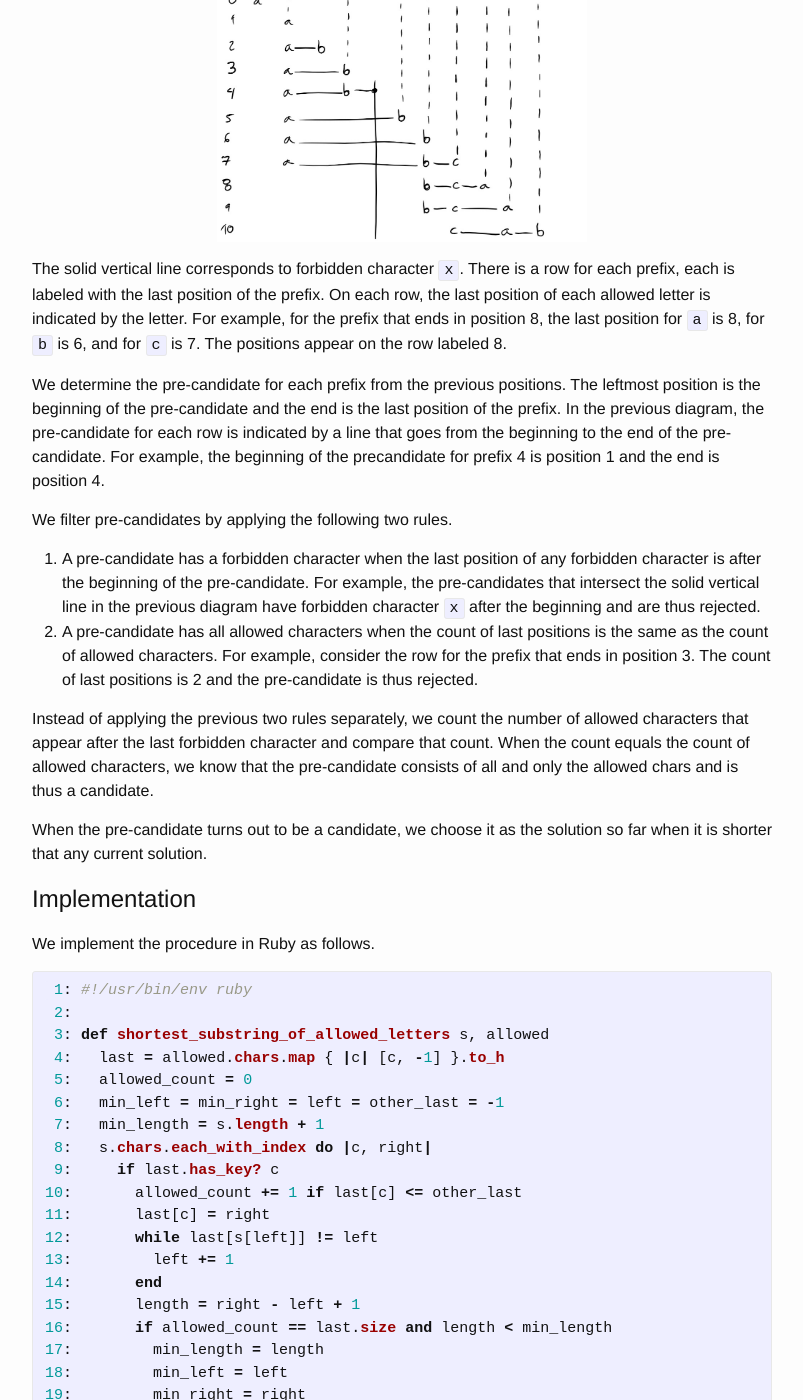
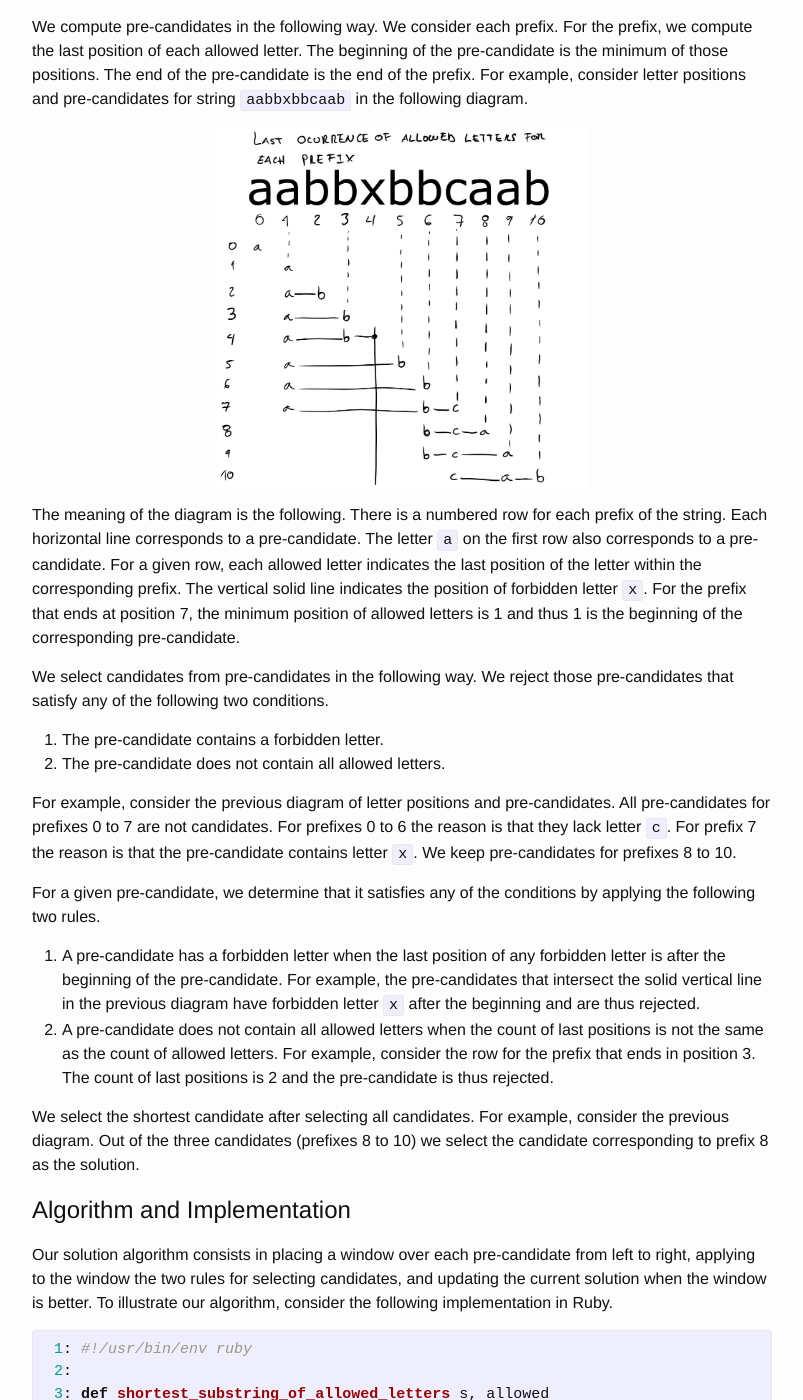
Before and after one commit to mrrusof/mrrusof.github.io, a Jekyll site: the page built from _posts/2017-04-01-shortest-substring-made-of-allowed-letters.markdown, in a window 1280 px wide and 1400 px high, scrolled down 2515 px. Shown: the whole window, without its empty margins (238-1041 px from the left). Built offline with Jekyll 4.4.1, drawn with Linux system fonts in a browser that asks for light colours; comment, search, counter and statistics services are not loaded; some of the changed text lies outside the part shown.

Commit message:
Revisit 'Shortest Substring Made of Allowed Letters'.

```diff
--- a/_posts/2017-04-01-shortest-substring-made-of-allowed-letters.markdown
+++ b/_posts/2017-04-01-shortest-substring-made-of-allowed-letters.markdown
@@ -13,7 +13,11 @@
 
 {{page.summary}}
 
-**Edit 2017-04-02**: The example string did not correspond to the
+**Edit 2018-02-04:** Created new section _Problem Structure_,
+revisited section _Approach_, and explained solution algorithm instead
+of just inserting the solution implementation.
+
+**Edit 2017-04-02:** The example string did not correspond to the
 illustrations. Thanks to [Guillermo
 Cruz](https://www.linkedin.com/in/guillermo-cruz-20732948/) for the correction.
 
@@ -52,92 +56,112 @@
 bca
 {% endhighlight %}
 
-# Approach
+# Problem Structure
 
-We approach the problem by computing a candidate solution for each
-prefix and then selecting the shortest.  A candidate solution for a
-prefix is the shortest suffix that is made of all and only the allowed
-letters.  There may not be a candidate solution for every prefix.  For
-example, consider the candidates for string `aabbxbbcaab` in the
-following diagram.
+Given an input pair of set and string, the structure of the string
+consists of a solution, candidate solutions, and pre-candidate
+solutions.
+
+The solution is the shortest candidate solution we find in the
+string.  When there are no candidate solutions, the solution is the
+empty string.
+
+For a given prefix, a candidate solution is the shortest prefix made of
+all and only the allowed letters.  There may not be a candidate
+solution for every prefix.  For example, consider the candidates for
+string `aabbxbbcaab` in the following diagram.
 
 <img src="/assets/2017.04.01.candidates.jpg" alt="Candidates" style="width:50%; display: block; margin-left: auto; margin-right: auto;" />
 
-For the prefix that ends in position 8, the candidate solution is the
-substring `bca`.  That substring runs from position 6 to position 8.
-That prefix is also the solution.
-For the prefix that ends in position 7, there is no candidate because
+The meaning of the diagram is the following.  There is a numbered row
+for each prefix of the string.  Each horizontal line corresponds to a
+candidate.  Each horizontal line indicates the substring that constitutes
+the corresponding candidate.  For the prefix that ends in position 8,
+the candidate solution is the substring `bca`.  That substring runs
+from position 6 to position 8.  That prefix is also the solution.  For
+the prefix that ends in position 7, there is no candidate because
 every prefix that includes all allowed letters also includes the
 forbidden letter `x`.
 
-We approach the problem of computing candidates by computing
-pre-candidates for each prefix and then filtering out those that
-either contain a forbidden character or do not contain all allowed
-characters.
-
-A pre-candidate for a prefix is the shortest suffix that contains as
-many allowed characters as possible. For example, consider the
-pre-candidates for string `aabbxbbcaab` in the following diagram.
+For a given prefix, a pre-candidate solution is the shortest suffix
+that contains as many allowed letters as possible. For example,
+consider the pre-candidates for string `aabbxbbcaab` in the following
+diagram.
 
 <img src="/assets/2017.04.01.pre-candidates.jpg" alt="Pre-Candidates" style="width:50%; display: block; margin-left: auto; margin-right: auto;" />
 
-For the prefix that ends in position 8, the pre-candidate is the
-substring `bca`.  For the prefix that ends in position 7, the
-pre-candidate is the substring that begins at position 1 and ends in
-position 7, even though that substring contains the forbidden
-character.
+The meaning of the diagram is the following.  There is a numbered row
+for each prefix of the string.  Each horizontal line corresponds to a
+pre-candidate.  The vertical solid line indicates the position of
+forbidden letter `x`.  For the prefix that ends in position 8, the
+pre-candidate is the substring `bca`.  For the prefix that ends in
+position 7, the pre-candidate is the substring that begins at position
+1 and ends in position 7, even though that substring contains the
+forbidden letter.
 
-# Procedure
+# Approach
 
-To compute the pre-candidates and select the shortest candidate, we
-apply the following procedure to each prefix.
+Our approach consists in computing pre-candidates, selecting
+candidates, and selecting the shortest candidate.
 
-For each allowed character, compute the last position within the
-prefix.  For example, consider the positions for string `aabbxbbcaab`
-in the following diagram.
+We compute pre-candidates in the following way.  We consider each
+prefix. For the prefix, we compute the last position of each allowed
+letter.  The beginning of the pre-candidate is the minimum of those
+positions.  The end of the pre-candidate is the end of the prefix.
+For example, consider letter positions and pre-candidates for string
+`aabbxbbcaab` in the following diagram.
 
-<img src="/assets/2017.04.01.last.jpg" alt="Last occurrence of allowed letters" style="width:50%; display: block; margin-left: auto; margin-right: auto;" />
+<img src="/assets/2017.04.01.last.jpg" alt="Last occurrence of allowed letters for each prefix" style="width:50%; display: block; margin-left: auto; margin-right: auto;" />
 
-The solid vertical line corresponds to forbidden character `x`.  There
-is a row for each prefix, each is labeled with the last position of
-the prefix.  On each row, the last position of each allowed letter is
-indicated by the letter.  For example, for the prefix that ends in
-position 8, the last position for `a` is 8, for `b` is 6, and for `c`
-is 7.  The positions appear on the row labeled 8.
+The meaning of the diagram is the following.  There is a numbered row
+for each prefix of the string.  Each horizontal line corresponds to a
+pre-candidate.  The letter `a` on the first row also corresponds to a
+pre-candidate.  For a given row, each allowed letter indicates the
+last position of the letter within the corresponding prefix.  The
+vertical solid line indicates the position of forbidden letter `x`.
+For the prefix that ends at position 7, the minimum position of
+allowed letters is 1 and thus 1 is the beginning of the corresponding
+pre-candidate.
 
-We determine the pre-candidate for each prefix from the previous
-positions.  The leftmost position is the beginning of the
-pre-candidate and the end is the last position of the prefix.  In the
-previous diagram, the pre-candidate for each row is indicated by a
-line that goes from the beginning to the end of the pre-candidate.
-For example, the beginning of the precandidate for prefix 4 is
-position 1 and the end is position 4.
+We select candidates from pre-candidates in the following way.  We
+reject those pre-candidates that satisfy any of the following two
+conditions.
 
-We filter pre-candidates by applying the following two rules.
+1. The pre-candidate contains a forbidden letter.
+2. The pre-candidate does not contain all allowed letters.
 
-1. A pre-candidate has a forbidden character when the last position of
-any forbidden character is after the beginning of the pre-candidate.
-For example, the pre-candidates that intersect the solid vertical line
-in the previous diagram have forbidden character `x` after the beginning
-and are thus rejected.
-2. A pre-candidate has all allowed characters when the count of last
-positions is the same as the count of allowed characters.  For
-example, consider the row for the prefix that ends in position 3.
+For example, consider the previous diagram of letter positions and
+pre-candidates.  All pre-candidates for prefixes 0 to 7 are not
+candidates.  For prefixes 0 to 6 the reason is that they lack letter
+`c`.  For prefix 7 the reason is that the pre-candidate contains
+letter `x`.  We keep pre-candidates for prefixes 8 to 10.
+
+For a given pre-candidate, we determine that it satisfies any of the
+conditions by applying the following two rules.
+
+1. A pre-candidate has a forbidden letter when the last position of
+any forbidden letter is after the beginning of the pre-candidate.  For
+example, the pre-candidates that intersect the solid vertical line in
+the previous diagram have forbidden letter `x` after the beginning and
+are thus rejected.
+2. A pre-candidate does not contain all allowed letters when the count
+of last positions is not the same as the count of allowed letters.
+For example, consider the row for the prefix that ends in position 3.
 The count of last positions is 2 and the pre-candidate is thus
 rejected.
 
-Instead of applying the previous two rules separately, we count the
-number of allowed characters that appear after the last forbidden
-character and compare that count.  When the count equals the count of
-allowed characters, we know that the pre-candidate consists of all and
-only the allowed chars and is thus a candidate.
+We select the shortest candidate after selecting all candidates.  For
+example, consider the previous diagram.  Out of the three candidates
+(prefixes 8 to 10) we select the candidate corresponding to prefix 8
+as the solution.
 
-When the pre-candidate turns out to be a candidate, we choose it as
-the solution so far when it is shorter that any current solution.
+# Algorithm and Implementation
 
-# Implementation
-
-We implement the procedure in Ruby as follows.
+Our solution algorithm consists in placing a window over each
+pre-candidate from left to right, applying to the window the two rules
+for selecting candidates, and updating the current solution when the
+window is better.  To illustrate our algorithm, consider the following
+implementation in Ruby.
 
 {% highlight ruby %}
  1: #!/usr/bin/env ruby
@@ -145,11 +169,11 @@
  3: def shortest_substring_of_allowed_letters s, allowed
  4:   last = allowed.chars.map { |c| [c, -1] }.to_h
  5:   allowed_count = 0
- 6:   min_left = min_right = left = other_last = -1
+ 6:   min_left = min_right = left = forbidden_last = -1
  7:   min_length = s.length + 1
  8:   s.chars.each_with_index do |c, right|
  9:     if last.has_key? c
-10:       allowed_count += 1 if last[c] <= other_last
+10:       allowed_count += 1 if last[c] <= forbidden_last
 11:       last[c] = right
 12:       while last[s[left]] != left
 13:         left += 1
@@ -161,7 +185,7 @@
 19:         min_right = right
 20:       end
 21:     else
-22:       other_last = right
+22:       forbidden_last = right
 23:       allowed_count = 0
 24:     end
 25:   end
@@ -179,35 +203,56 @@
 37: end
 {% endhighlight %}
 
-The implementation considers prefixes from left to right.
+Placing a window over each pre-candidate consists of moving its
+boundaries `left` and `right` over string `s`.  We move `right` in the
+main loop of the algorithm without any restriction.  The crucial
+aspect of the algorithm is moving `left`.
 
-The meaning of the variables is the following.
-Hash `last` stores the last position of each allowed character so far.
-Index `other_last` stores the last position of any forbidden character
-so far.
-Counter `allowed_count` stores the count of allowed characters since
-any forbidden character.
-Index `left` stores the leftmost position in `last`.
-Indices `min_left` and `min_right` store the beginning and end of the
-solution so far.
-Integer `min_length` stores the length of that solution.
+Moving `left` consist in keeping track of the last position of allowed
+letters and moving `left` to the right until we reach the leftmost
+position (lines 11-14).
 
-By storing the last positions in `last`, the computation of last
-positions for a given prefix consists of the assignment on line 11.
+We keep track of last position of each allowed letter in the following
+way.  When the letter at `right` is allowed, we know that this is the
+last position of the letter and we store the position in dictionary
+`last` (line 11).  For example, consider the following diagram that we
+already considered in the previous section.
 
-The crucial aspect of the implementation is computing the value of
-`left` every time the leftmost position changes.  When that happens
-the new leftmost position `p` is to the right of `left` and satisfies
-the condition that the last position of the character at `p` is `p`.
-For that reason, we increment `left` until we satisfy `last[s[left]]
-== left`.  For example, consider the computation of `left` for the
-prefix that ends in position 8 illustrated in the following diagram.
+<img src="/assets/2017.04.01.last.jpg" alt="Last occurrence of allowed letters for each prefix" style="width:50%; display: block; margin-left: auto; margin-right: auto;" />
+
+When we move the right boundary to the first position, we know that
+the last position of `a` is 0 and nothing more, so `last` contains
+only the position of `a`.  When we move to position 1, we update the
+position of `a` to 1.  At position 2 we find the first occurrence of
+letter `b` and at position 3 we set `last['b'] = 3`.
+
+We move `left` to the leftmost position in `last` by moving `left` to
+the right until `left` is the last position of an allowed letter
+(lines 12-14).  This works because every time we move `right`, either
+the leftmost position in `last` changed or not.  When the leftmost
+position changed, it is located to the right of `left`.  For example,
+consider the computation of `left` for the prefix that ends in
+position 8 illustrated by the following diagram.
 
 <img src="/assets/2017.04.01.computation.of.left.jpg" alt="Computation of `left`" style="width:50%; display: block; margin-left: auto; margin-right: auto;" />
 
 Because the last position of `a` changes, we move `left` to the right
 until we reach the last position of `b`.
 
+Applying the two rules for candidates given in the previous section
+consists in counting the number of allowed letters after the last
+forbidden letter.  For that reason, when we move the right boundary to
+a forbidden letter, we reset the count of allowed letters after the
+last forbidden letter `allowed_count` and we register the position in
+`forbidden_last` (lines 22-23).  When we move the right boundary over
+an allowed letter, we only increment `allowed_count` when the previous
+last position of the letter is before the last forbidden letter
+(line 10).
+
+Updating solution consists in checking that all the allowed letters
+happen after the last forbidden letter and that the length of the
+window is smaller than the previous solution (lines 15-20).
+
 {% include subscribe.html %}
 
 {% include share.html %}
```
Also changed, not shown: other parts of _posts/2017-04-01-shortest-substring-made-of-allowed-letters.markdown (+1 -1 lines).
